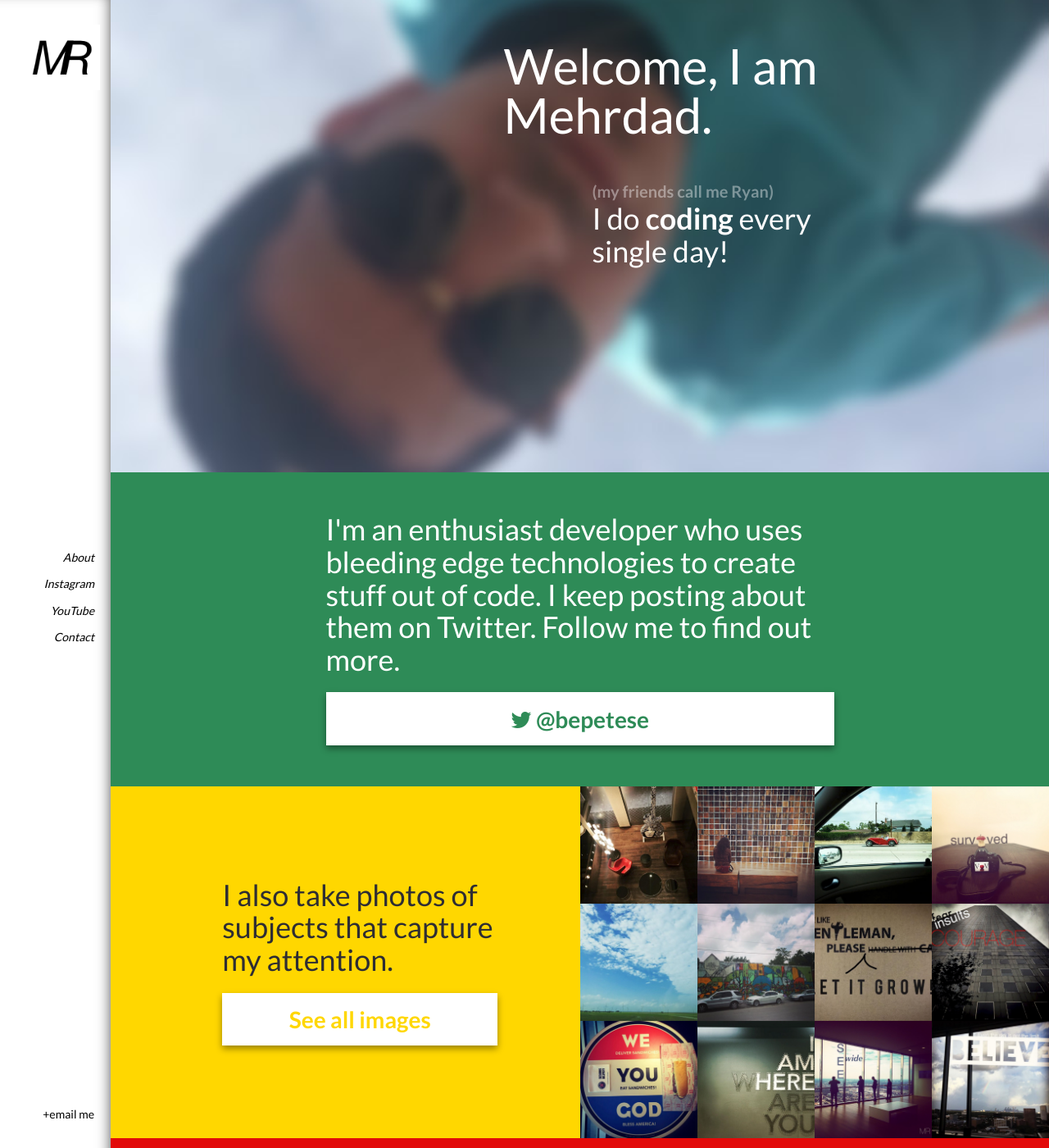
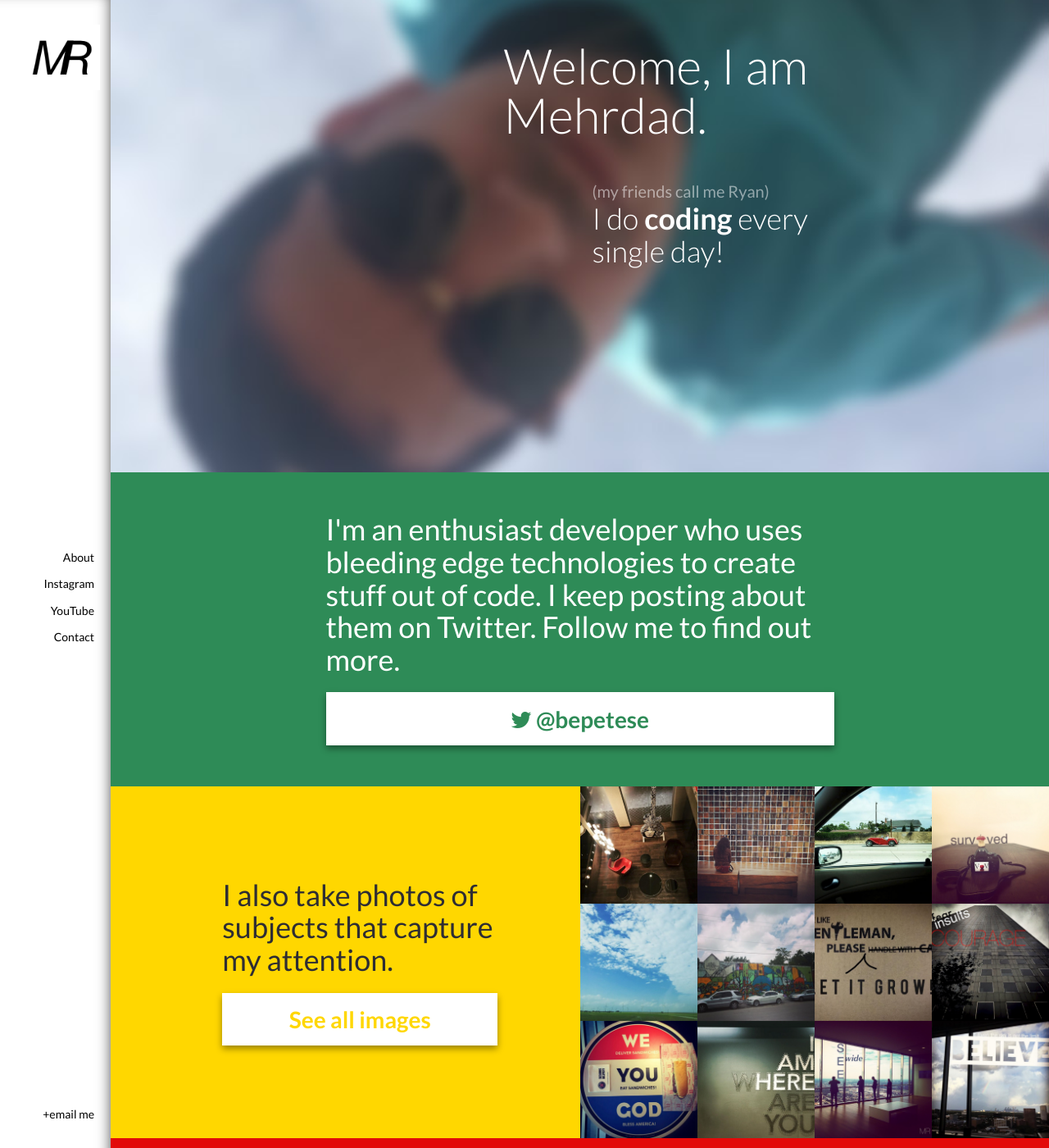
Before and after one commit to mehrdadrafiee/Design-and-Develop, a Jekyll site: the page built from index.html, in a window 1280 px wide and 1400 px high. Shown: the whole window at 82% size. Built offline with Jekyll 4.4.1, drawn with Linux system fonts in a browser that asks for light colours; nearby versions of some CDN libraries; Markdown is read by kramdown in place of the engine named in the settings.

Commit message:
changed some typography

```diff
--- a/assets/css/1-base/_base.sass
+++ b/assets/css/1-base/_base.sass
@@ -87,12 +87,12 @@ body
 html,
 body
   min-height: 100vh
+  font-family: 'Lato', sans-serif
 
 body
   background: $bg-color
   font-size: 14px
   line-height: 1.6
-  font-family: 'Lato', sans-serif
   color: $text-color
   -webkit-font-smoothing: antialiased
   -webkit-text-size-adjust: 100%
--- a/assets/css/1-base/_buttons.sass
+++ b/assets/css/1-base/_buttons.sass
@@ -12,3 +12,7 @@
 
 	&:hover
 		box-shadow: 0px 5px 14px rgba(0, 0, 0, 0.8)
+
+.home-lead
+	font:
+		weight: 400
--- a/assets/css/3-sections/_header.sass
+++ b/assets/css/3-sections/_header.sass
@@ -38,13 +38,12 @@
         margin: 20px 0
         padding: 0 20px 0 0
         text-align: right
-        font-style: italic
 
         li
           margin-bottom: 10px
 
           &:hover, &:active, &:focus, &:visited
-            font-weight: bold
+            font-weight: 700
             border-left: 8px solid black
 
           &:last-child
@@ -59,7 +58,7 @@
       display: none
       width: 50px
       height: 50px
-      background: pink
+      // background: pink
       margin-right: 20px
       align-items: center
       cursor: pointer
--- a/assets/css/3-sections/_home-vine.sass
+++ b/assets/css/3-sections/_home-vine.sass
@@ -7,8 +7,8 @@ section.vine
     // size: cover
   color: white
 
-  iframe
-    box-shadow: 0px 3px 20px rgba(0, 0, 0, 0.3)
+  // iframe
+  //   box-shadow: 0px 3px 20px rgba(0, 0, 0, 0.3)
 
   .twitterBtn
     width: 100%
--- a/assets/css/main.css
+++ b/assets/css/main.css
@@ -432,13 +432,13 @@ body {
 
 html,
 body {
-  min-height: 100vh; }
+  min-height: 100vh;
+  font-family: 'Lato', sans-serif; }
 
 body {
   background: WHITESMOKE;
   font-size: 14px;
   line-height: 1.6;
-  font-family: 'Lato', sans-serif;
   color: #2E2D33;
   -webkit-font-smoothing: antialiased;
   -webkit-text-size-adjust: 100%; }
@@ -457,6 +457,9 @@ body {
   font-weight: bold; }
   .home-cta:hover {
     box-shadow: 0px 5px 14px rgba(0, 0, 0, 0.8); }
+
+.home-lead {
+  font-weight: 400; }
 
 .flex-video {
   height: 0;
@@ -514,12 +517,11 @@ body {
     list-style: none;
     margin: 20px 0;
     padding: 0 20px 0 0;
-    text-align: right;
-    font-style: italic; }
+    text-align: right; }
     .home-wrap header .site-nav ul li {
       margin-bottom: 10px; }
       .home-wrap header .site-nav ul li:hover, .home-wrap header .site-nav ul li:active, .home-wrap header .site-nav ul li:focus, .home-wrap header .site-nav ul li:visited {
-        font-weight: bold;
+        font-weight: 700;
         border-left: 8px solid black; }
       .home-wrap header .site-nav ul li:last-child {
         margin-bottom: 0; }
@@ -531,7 +533,6 @@ body {
     display: none;
     width: 50px;
     height: 50px;
-    background: pink;
     margin-right: 20px;
     -webkit-box-align: center;
     -webkit-align-items: center;
@@ -629,12 +630,15 @@ section.about {
   section.about h2 {
     color: white;
     font-size: 60px;
-    font-weight: 400;
+    font-weight: 300;
     line-height: 1;
     margin-left: -108px;
     margin-top: 0; }
   section.about .big {
-    color: rgba(255, 255, 255, 0.4); }
+    color: rgba(255, 255, 255, 0.5);
+    font-weight: 400; }
+  section.about p {
+    font-weight: 300; }
   section.about .home-lead {
     padding-bottom: 180px; }
 
@@ -877,8 +881,6 @@ section.articles {
 section.vine {
   background-color: #2E8B57;
   color: white; }
-  section.vine iframe {
-    box-shadow: 0px 3px 20px rgba(0, 0, 0, 0.3); }
   section.vine .twitterBtn {
     width: 100%; }
   section.vine .home-cta {
```
Also changed, not shown: assets/css/3-sections/_home-about.sass (+8 -2 lines).
